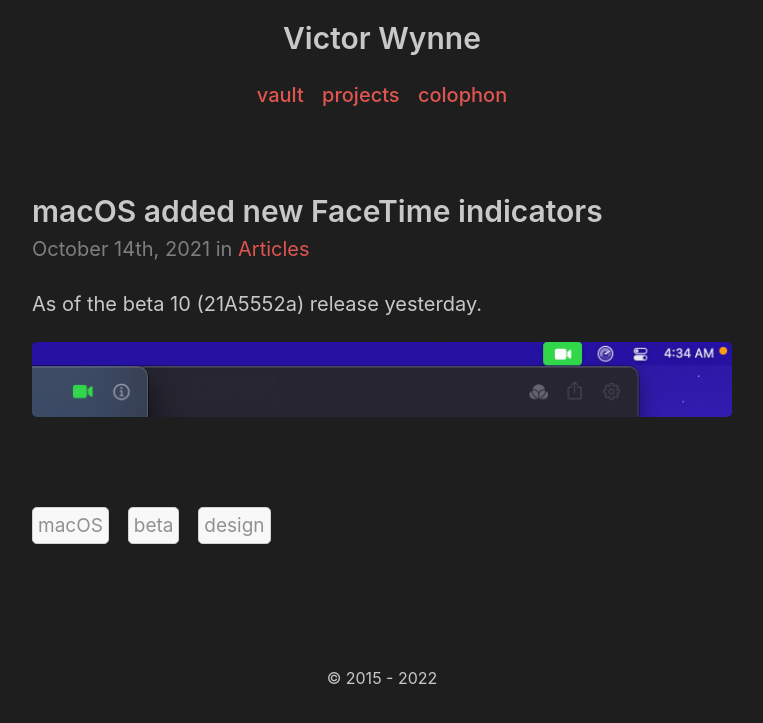
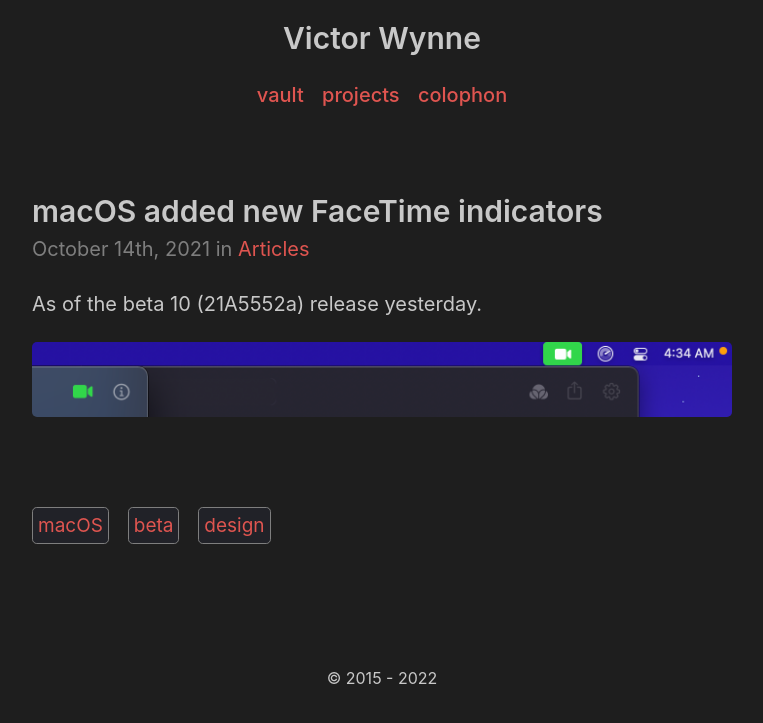
Before and after one commit to wertercatt/tooters, a Jekyll site: the page built from _posts/2021-10-14-macOS-FaceTime-indicators.md, in a window 1280 px wide. Shown: the top 723 px of the page, without its empty margins (258-1021 px from the left). Built offline with Jekyll 4.4.1, drawn with Linux system fonts in a browser that asks for light colours.

Commit message:
Update _posts.scss

```diff
--- a/_sass/_posts.scss
+++ b/_sass/_posts.scss
@@ -125,42 +125,43 @@
 .tag-list {
 
   a:link {
-    color: $color;
+    color: $accent;
+    background-color: $code-inline-bg;
     display: inline-block;
     padding-top: 1px;
     padding-bottom: 1px;
     padding-left: 5px;
     padding-right: 5px;
-    border: 1.5px solid $accent;
+    border: 1.5px solid #7e7e7e;
     border-radius: .25em;
     margin-bottom: .5rem;
     margin-right: .1rem;
     font-size: 95%;
 
+
     @media (prefers-color-scheme: light) {
-     color: $light-scheme-color;
-     border: 1.5px solid #d2d2d2;
-     background-color: #f8f8f8;
+     color: $light-scheme-accent;
+     border: 1.5px solid #7e7e7e;
        }
 }
 
 a:visited {
-    color: $color;
+    color: $accent;
+    background-color: $code-inline-bg;
     display: inline-block;
     padding-top: 1px;
     padding-bottom: 1px;
     padding-left: 5px;
     padding-right: 5px;
-    border: 1px solid $accent;
+    border: 1.5px solid #7e7e7e;
     border-radius: .25em;
     margin-bottom: .5rem;
     margin-right: .1rem;
     font-size: 90%;
 
     @media (prefers-color-scheme: light) {
-     color: $light-scheme-color;
-     border: 1.5px solid #d2d2d2;
-     background-color: #f8f8f8;
+     color: $light-scheme-accent;
+     border: 1.5px solid #7e7e7e;
        }
   }
 }
```
